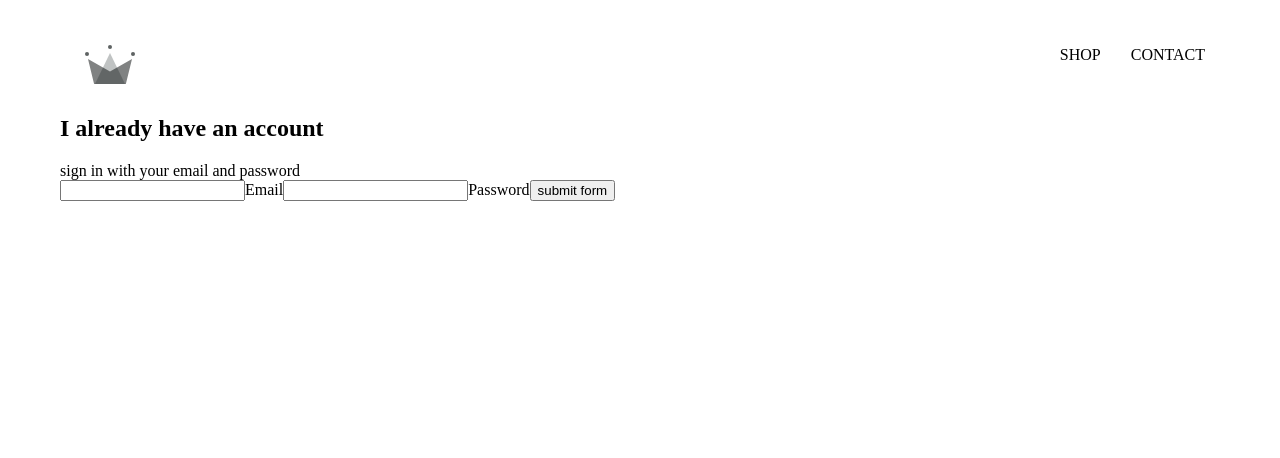
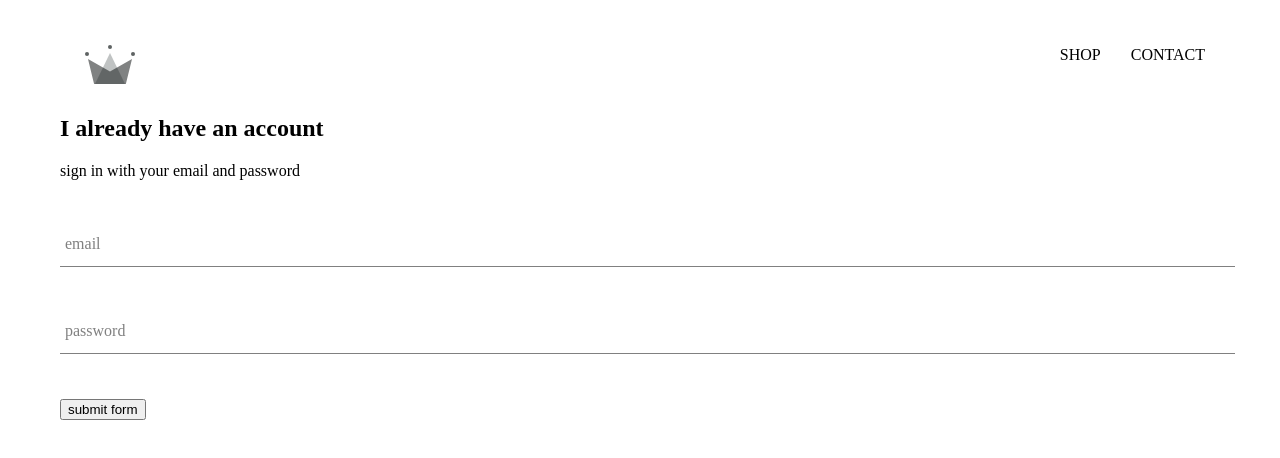
Before and after one commit to Sandagomi/apparel-site, a React (Create React App) app: page /signin in a window 1280 px wide. Shown: the top 458 px of the page. Built offline with nearby package versions, Linux system fonts and the light colour scheme.

Commit message:
feat: small changes in sign in form input form :water_buffalo: :beach_umbrella:

```diff
--- /dev/null
+++ b/src/components/form-input/form-input.components.jsx
@@ -0,0 +1,14 @@
+import React from 'react';
+import './form-input.styles.scss';
+
+const FormInput = ({handleChange,label,...otherProps}) => {
+    return (
+        <div className='group'>
+            <input className='form-input' onChange={handleChange} {...otherProps}/>
+            {
+                label ? (<label className={`${otherProps.value.length ? 'shrink' : ''}form-input-label`}> {label} </label>) : null
+            }
+        </div>
+    )
+}
+export default FormInput;
--- /dev/null
+++ b/src/components/form-input/form-input.styles.scss
@@ -0,0 +1,54 @@
+$sub-color: grey;
+$main-color: black;
+
+@mixin shrinkLabel {
+  top: -14px;
+  font-size: 12px;
+  color: $main-color;
+}
+
+.group {
+  position: relative;
+  margin: 45px 0;
+
+  .form-input {
+    background: none;
+    background-color: white;
+    color: $sub-color;
+    font-size: 18px;
+    padding: 10px 10px 10px 5px;
+    display: block;
+    width: 100%;
+    border: none;
+    border-radius: 0;
+    border-bottom: 1px solid $sub-color;
+    margin: 25px 0;
+
+    &:focus {
+      outline: none;
+    }
+
+    &:focus ~ .form-input-label {
+      @include shrinkLabel();
+    }
+  }
+
+  input[type='password'] {
+    letter-spacing: 0.3em;
+  }
+
+  .form-input-label {
+    color: $sub-color;
+    font-size: 16px;
+    font-weight: normal;
+    position: absolute;
+    pointer-events: none;
+    left: 5px;
+    top: 10px;
+    transition: 300ms ease all;
+
+    &.shrink {
+      @include shrinkLabel();
+    }
+  }
+}
--- a/src/components/sign-in/sign-in.components.jsx
+++ b/src/components/sign-in/sign-in.components.jsx
@@ -1,4 +1,5 @@
 import React,{useState} from 'react'
+import FormInput from "../form-input/form-input.components";
 import './sign-in.styles.scss'
 
 const SignIn = () => {
@@ -7,11 +8,13 @@
     const [password,setPassword] = useState('');
 
     const handleSubmit = (event) => {
-        console.log(event);
         event.preventDefault();
     }
-    const handleChange = (e) => {
+    const handleChangeEmail = (e) => {
         setEmail(e.target.value);
+
+    }
+    const handleChangePassword = (e) => {
         setPassword(e.target.value);
     }
 
@@ -20,14 +23,12 @@
             <h2>I already have an account</h2>
             <span>sign in with your email and password</span>
             <form onSubmit={handleSubmit}>
-            <input name="email" type="email" value={email} onChange={handleChange} required/>
-            <label>Email</label>
-            <input name="password" type="password" value={password} onChange={handleChange}  required/>
-            <label>Password</label>
+            <FormInput name="email" type="email" value={email} handleChange={handleChangeEmail} label='email' required/>
+            <FormInput name="password" type="password" value={password} handleChange={handleChangePassword} label='password'  required/>
 
             <input type="submit" value="submit form"/>
             </form>
         </div>
     )
 }
-export default SignIn
+export default SignIn;
```
Also changed, not shown: 1 other file (tests, documents, lock files or other folders).
